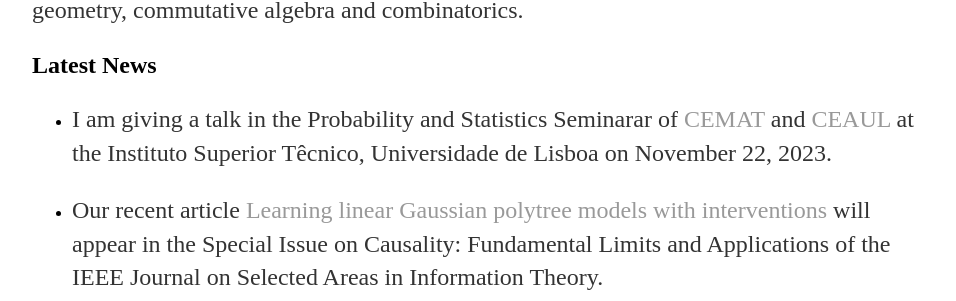
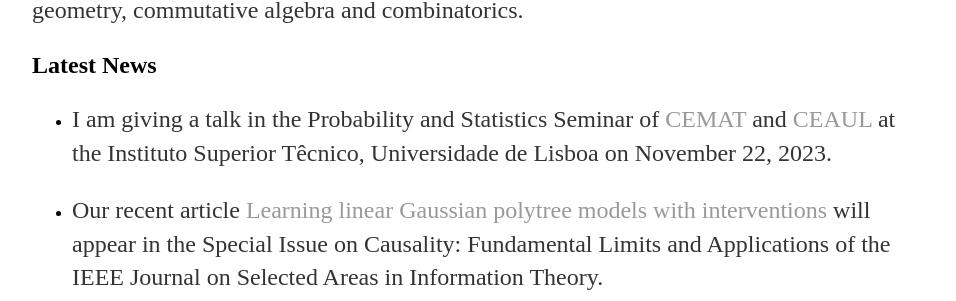
Before and after one commit to emduart2/emduart2.github.io, a Jekyll site: the page built from index.md, in a window 1280 px wide. Shown: the part 438-739 px from the top of the page, without its empty margins (160-1116 px from the left). Built offline with Jekyll 4.4.1, drawn with Linux system fonts in a browser that asks for light colours.

Commit message:
Fixed typo

```diff
--- a/index.md
+++ b/index.md
@@ -14,7 +14,7 @@ algebra and combinatorics.
 
 ## Latest News
 
-* I am giving a talk  in the Probability and Statistics Seminarar of [CEMAT](https://cemat.tecnico.ulisboa.pt/main.php) and [CEAUL](https://ceaul.org/o-centro/) at the Instituto Superior Têcnico, Universidade de Lisboa on November 22, 2023.
+* I am giving a talk  in the Probability and Statistics Seminar of [CEMAT](https://cemat.tecnico.ulisboa.pt/main.php) and [CEAUL](https://ceaul.org/o-centro/) at the Instituto Superior Têcnico, Universidade de Lisboa on November 22, 2023.
 
 * Our recent article [Learning linear Gaussian polytree models with interventions](https://ieeexplore.ieee.org/document/10299801) will appear in the Special Issue on Causality: Fundamental Limits and Applications of the IEEE Journal on Selected Areas in Information Theory.
 
```
